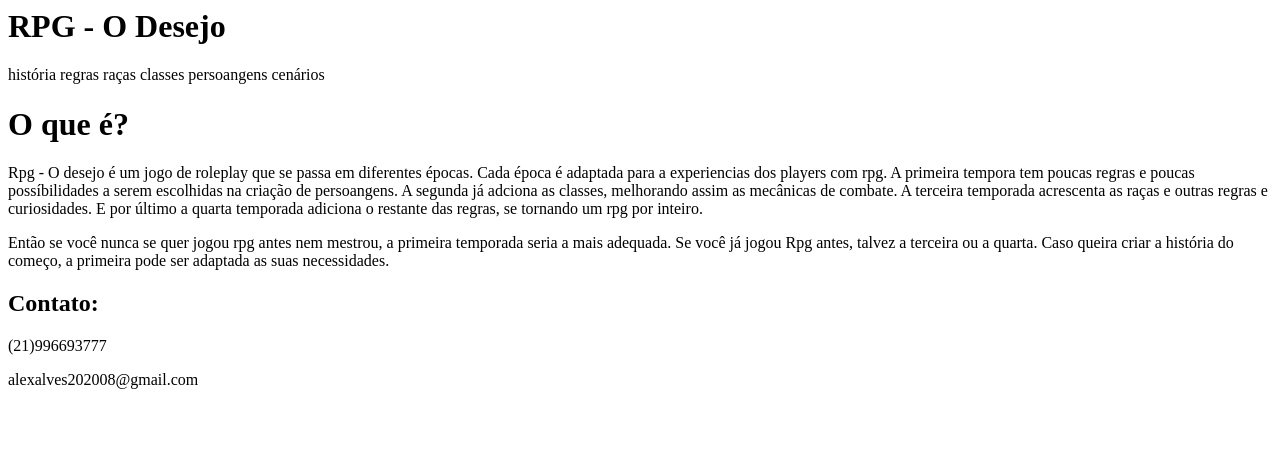
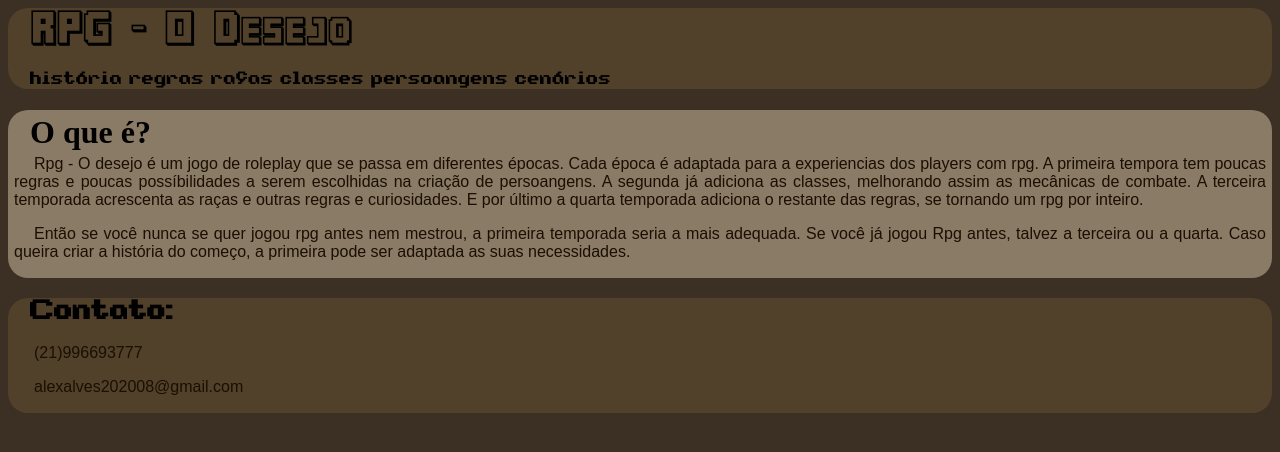
Before and after one commit to xation222/RPG_Site, a plain HTML site: page index.html in a window 1280 px wide. Drawn offline with Linux system fonts and the light colour scheme.

Commit message:
pagina inicial css
coloquei fonts e defini a cor

```diff
--- a/index.html
+++ b/index.html
@@ -9,7 +9,7 @@
 </head>
 <body>
     <header>
-        <h1>RPG - O Desejo</h1>
+        <h1 id="principal">RPG - O Desejo</h1>
         <nav>
             história
             regras
@@ -21,7 +21,7 @@
     </header>
     <main>
         <h1>O que é?</h1>
-        <p>Rpg - O desejo é um jogo de roleplay que se passa em diferentes épocas. Cada época é adaptada para a experiencias dos players com rpg. A primeira tempora tem poucas regras e poucas possíbilidades a serem escolhidas na criação de persoangens. A segunda já adciona as classes, melhorando assim as mecânicas de combate. A terceira temporada acrescenta as raças e outras regras e curiosidades. E por último a quarta temporada adiciona o restante das regras, se tornando um rpg por inteiro.</p>
+        <p>Rpg - O desejo é um jogo de roleplay que se passa em diferentes épocas. Cada época é adaptada para a experiencias dos players com rpg. A primeira tempora tem poucas regras e poucas possíbilidades a serem escolhidas na criação de persoangens. A segunda já adiciona as classes, melhorando assim as mecânicas de combate. A terceira temporada acrescenta as raças e outras regras e curiosidades. E por último a quarta temporada adiciona o restante das regras, se tornando um rpg por inteiro.</p>
         <p>Então se você nunca se quer jogou rpg antes nem mestrou, a primeira temporada seria a mais adequada. Se você já jogou Rpg antes, talvez a terceira ou a quarta. Caso queira criar a história do começo, a primeira pode ser adaptada as suas necessidades.</p>
     </main>
     <footer>
--- a/style.css
+++ b/style.css
@@ -1 +1,66 @@
 @charset "UTF-8";
+@font-face {
+    font-family: mine;
+    src: url(fonts/MINECRAFT\ PE.ttf);
+}
+@font-face {
+    font-family: terror;
+    src: url(fonts/Melted\ Monster.ttf);
+}
+@font-face {
+    font-family: Lboy;
+    src: url(fonts/SuperLegendBoy-4w8Y.ttf);
+}
+@font-face {
+    font-family: sansbold;
+    src: url(fonts/PixeloidSansBold-GOjpP.ttf);
+}
+@font-face {
+    font-family: edo;
+    src: url(fonts/edosz.ttf);
+}
+
+body {
+    background-color: #3B3023;
+}
+header {
+    background-color: #7058376c;
+    border-radius: 20px;
+    padding: 0px 2px 1px 2px;
+}
+main {
+    text-align: justify;
+    background-color: #8a7b66;
+    border-radius: 20px;
+    padding: 0px 2px 1px 2px;
+}
+footer {
+    font-family: Lboy;
+    background-color: #7058376c;
+    border-radius: 20px;
+    padding: 0px 2px 1px 2px;
+}
+
+h1#principal {
+    font-family: mine;
+}
+h1 {
+    text-indent: 20px;
+    padding-top: 4px;
+    margin-bottom: 4px;
+}
+h2 {
+    text-indent: 20px;
+}
+nav {
+    font-family: Lboy;
+    text-indent: 20px;
+}
+p {
+    font-family: sans-serif, 'Times New Roman', Times, serif;
+    margin-top: 1px;
+    color: #1a0f00;
+    text-indent: 20px;
+    padding-left: 4px;
+    padding-right: 4px;
+}
```
Also changed, not shown: fonts/MINECRAFT PE.ttf (added), fonts/Melted Monster.ttf (added), fonts/PixeloidSansBold-GOjpP.ttf (added), fonts/SuperLegendBoy-4w8Y.ttf (added), fonts/edosz.ttf (added).
